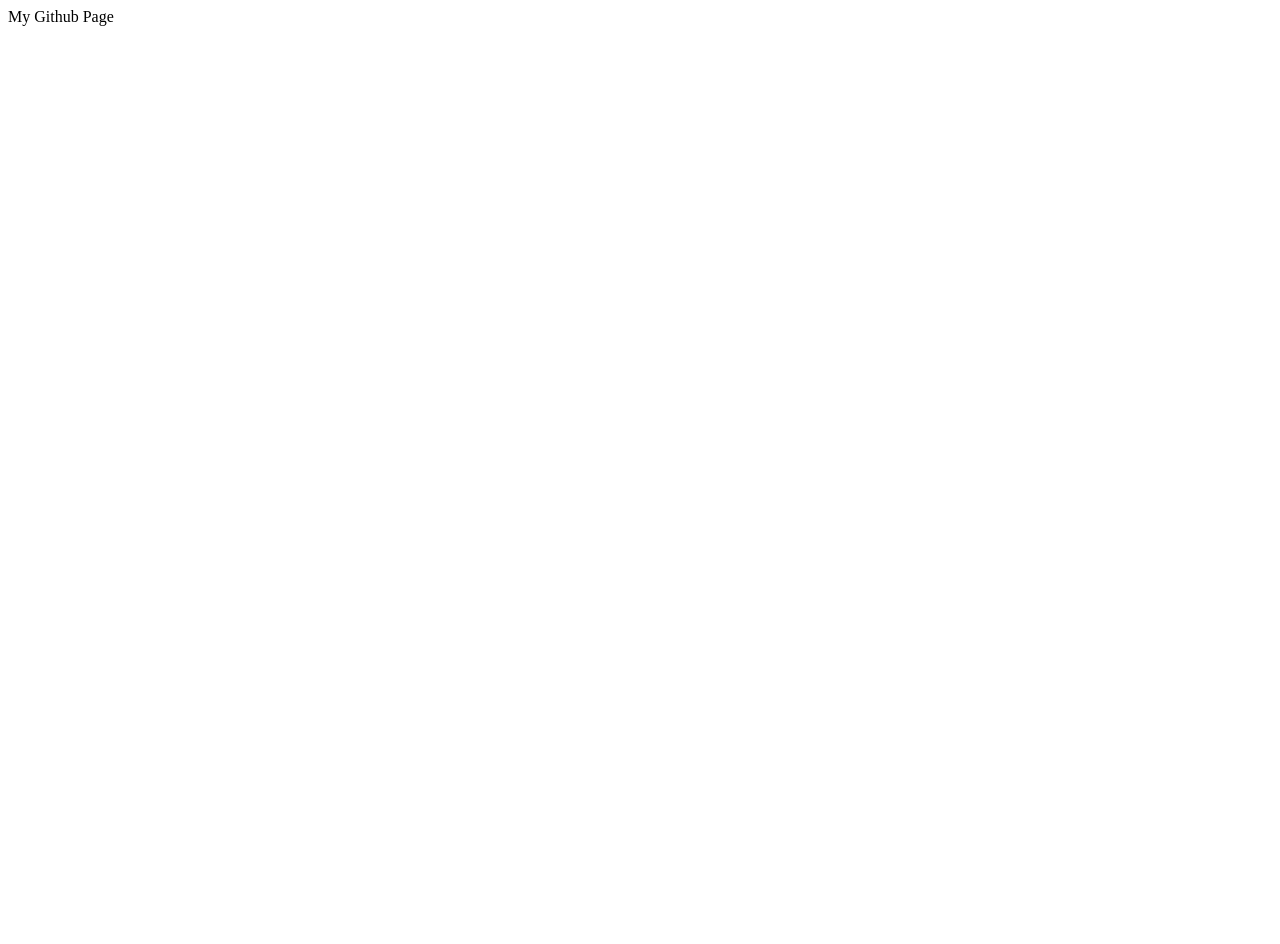
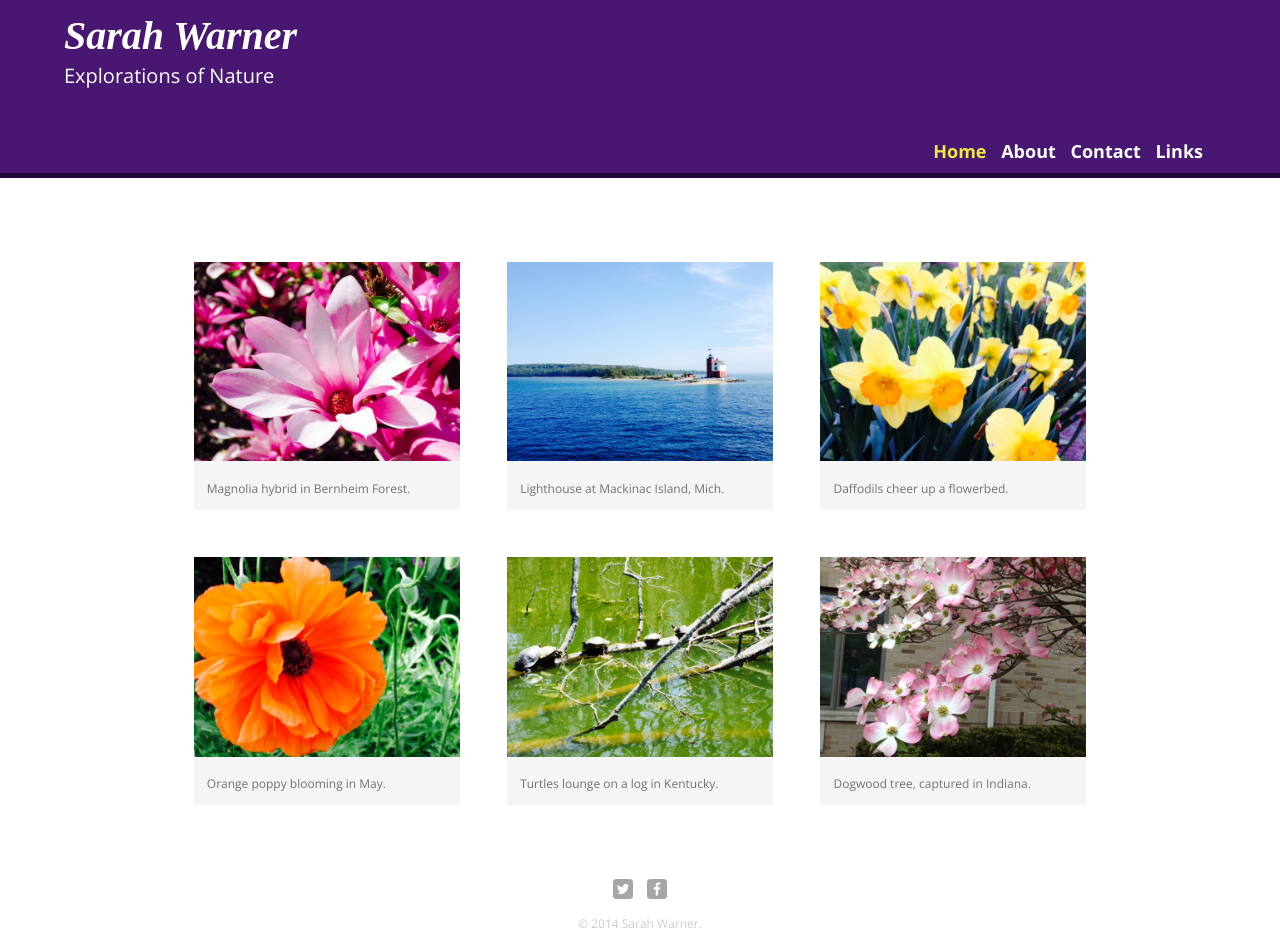
Before and after one commit to scwarner/nature_girl, a plain HTML site: page index.html in a window 1280 px wide. Before the commit the page ends 800 px from the top, so only its background shows below. Drawn offline with nearby package versions, Linux system fonts and the light colour scheme; a web font is replaced by a local one.

Commit message:
added modified index.html

```diff
--- a/index.html
+++ b/index.html
@@ -1 +1,75 @@
-My Github Page
+<!DOCTYPE html>
+<html>
+  <head>
+    <meta charset="utf-8">
+    <title>Sarah Warner | Nature photography</title>
+    <link rel="stylesheet" href="css/normalize.css">
+    <link href='http://fonts.googleapis.com/css?family=Droid+Serif:700italic|Open+Sans:700italic,400,700' rel='stylesheet' type='text/css'>
+    <link rel="stylesheet" href="css/main.css">
+    <link rel="stylesheet" href="css/responsive.css">
+    <meta name="viewport" content="width=device-width, initial-scale=1.0">
+  </head>
+<body>
+  <header>
+    <a href="index.html" id="logo">
+      <h1>Sarah Warner</h1>
+      <h2>Explorations of Nature</h2>
+    </a>
+  <nav>
+    <ul>
+      <li><a href="index.html" class="selected">Home</a></li>
+      <li><a href="about.html">About</a></li>
+      <li><a href="contact.html">Contact</a></li>
+      <li><a href="links.html">Links</a></li>
+    </ul>
+  </nav>
+  </header>
+  <div id="wrapper">
+  <section>
+    <ul id="gallery">
+       <li>
+        <a href="img/Magnolia.JPG">
+          <img src="img/Magnolia.JPG" alt="">
+          <p>Magnolia hybrid in Bernheim Forest.</p>
+        </a>
+      </li>
+       <li>
+        <a href="img/Mackinac.JPG">
+          <img src="img/Mackinac.JPG" alt="">
+          <p>Lighthouse at Mackinac Island, Mich.</p>
+        </a>
+      </li>
+      <li>
+        <a href="img/Daffodil.JPG">
+          <img src="img/Daffodil.JPG" alt="">
+          <p>Daffodils cheer up a flowerbed.</p>
+        </a>
+      </li>
+      <li>
+        <a href="img/Poppy.JPG">
+          <img src="img/Poppy.JPG" alt="">
+          <p>Orange poppy blooming in May.</p>
+        </a>
+      </li>
+       <li>
+        <a href="img/turtles.JPG">
+          <img src="img/turtles.JPG" alt="">
+          <p>Turtles lounge on a log in Kentucky.</p>
+        </a>
+      </li>
+      <li>
+        <a href="img/Dogwood.JPG">
+          <img src="img/Dogwood.JPG" alt="">
+          <p>Dogwood tree, captured in Indiana.</p>
+        </a>
+      </li>
+    </ul>
+  </section>
+  <footer>
+    <a href="http://twitter.com/swarner72"><img src="img/twitter-wrap.png" alt="Twitter logo" class="social-icon"></a>
+    <a href="http://facebook.com/sarah.hayes.9406"><img src="img/facebook-wrap.png" alt="Facebook logo" class="social-icon"></a>
+    <p>&copy; 2014 Sarah Warner.</p>
+  </footer>
+</div>
+</body>
+</html>
```
